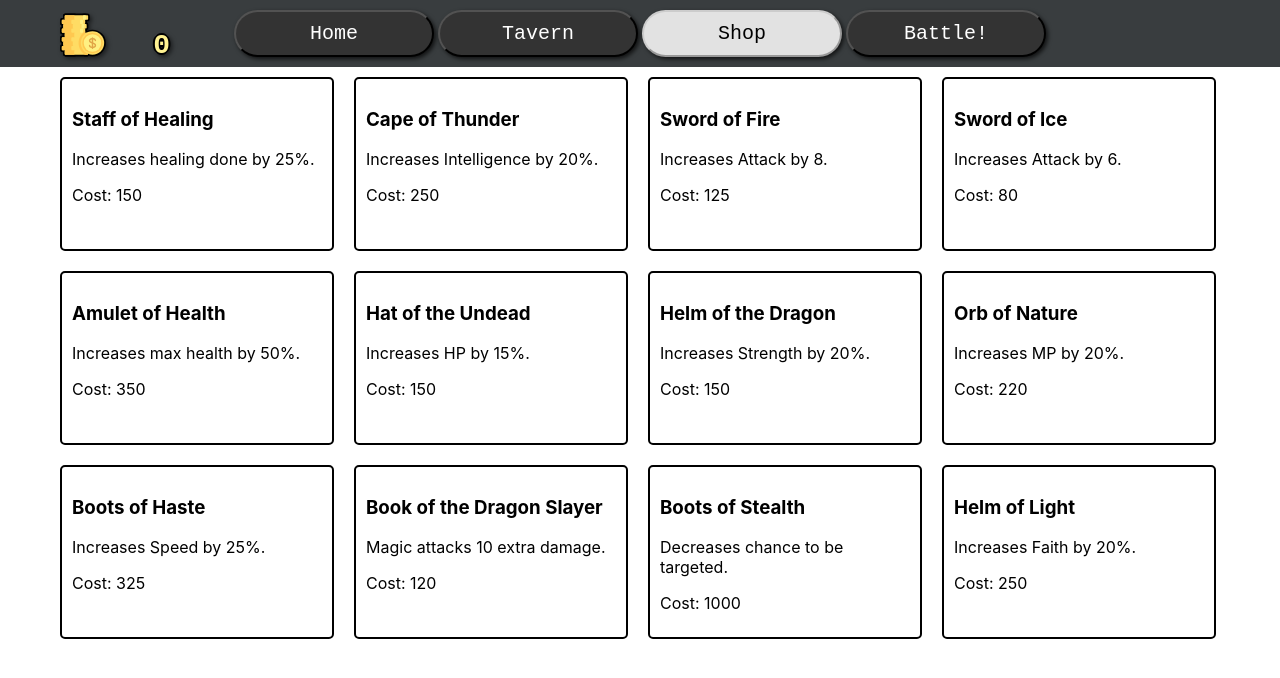
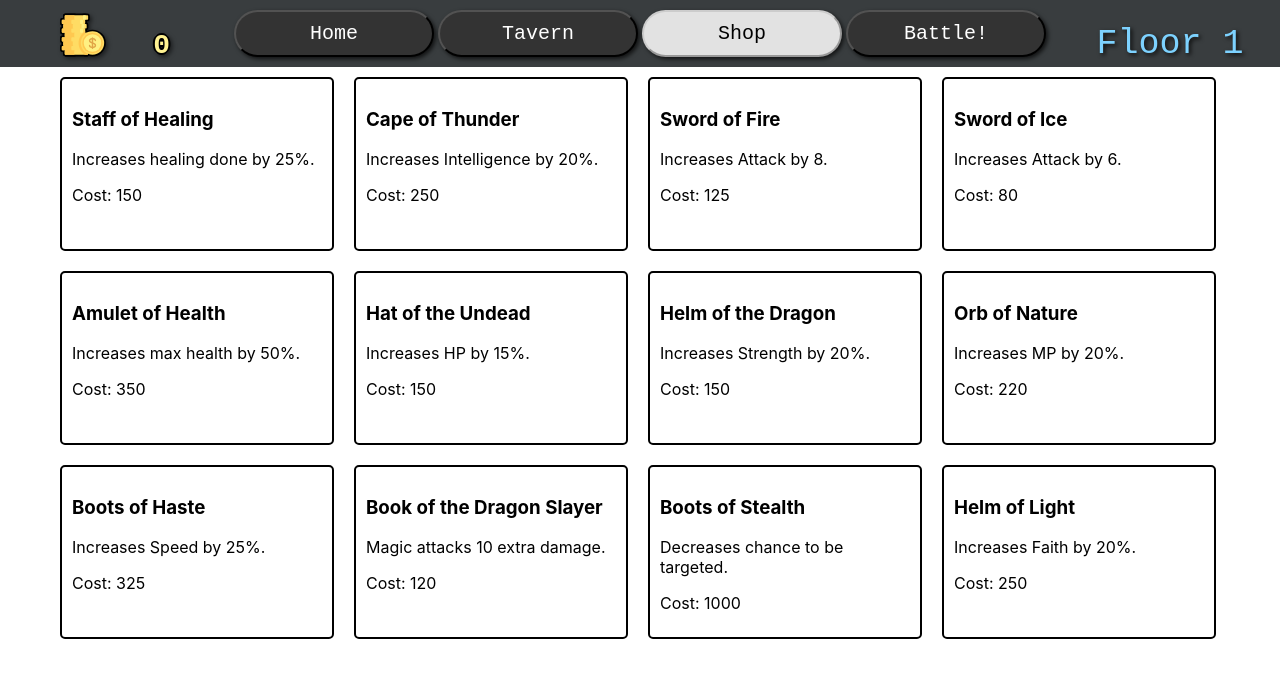
Before and after one commit to nicolas-momo/BM-Game, a React (Create React App) app: page /shop in a window 1280 px wide. Shown: the top 678 px of the page. Built offline with nearby package versions, Linux system fonts and the light colour scheme.

Commit message:
floors em todas as telas com MaxFloor

```diff
--- a/src/Components/Menus/BattleMenu.jsx
+++ b/src/Components/Menus/BattleMenu.jsx
@@ -5,7 +5,7 @@ import { GenericChar } from "../Utility/GenericChar";
 import { warriorTurn, mageTurn, paladinTurn } from "../../CharSkills";
 import BattleStats from "../Utility/BattleStats";
 import { ShowMoney } from "../Utility/ShowMoney";
-import { ShowFloor } from "../Utility/ShowFloor";
+import { ShowFloor } from "../Utility/ShowFloorSelect";
 import { createEnemies, getTargetByWeight } from "../../HelperFuncs";
 
 export class BattleMenu extends React.Component {
--- a/src/Components/Menus/HomeMenu.jsx
+++ b/src/Components/Menus/HomeMenu.jsx
@@ -4,7 +4,7 @@ import { CustomButton } from "../Utility/CustomButton";
 import { GenericChar } from "../Utility/GenericChar";
 import { allyData } from "../../Data";
 import { ShowMoney } from "../Utility/ShowMoney";
-import { ShowFloor } from "../Utility/ShowFloor";
+import { MaxFloor } from "../Utility/MaxFloor";
 
 export class HomeMenu extends React.Component {
   state = {
@@ -80,7 +80,7 @@ export class HomeMenu extends React.Component {
             <CustomButton onClick={ this.goBattle } label={ 'Battle!' } />
           </div>
           <ShowMoney moneyQty={ moneyQty }/>
-          <ShowFloor floor={5}/>
+          <MaxFloor />
           <div style={mystyle}>
             { teamList.map((char) =>
             <div key={char.id}>
--- a/src/Components/Menus/ShopMenu.jsx
+++ b/src/Components/Menus/ShopMenu.jsx
@@ -4,6 +4,7 @@ import { CustomButton } from "../Utility/CustomButton";
 import { ShowMoney } from "../Utility/ShowMoney";
 import { ItemCard } from "../Utility/ItemCard";
 import { itemData } from "../../Data";
+import { MaxFloor } from "../Utility/MaxFloor";
 
 export class ShopMenu extends React.Component {
   state = {
@@ -63,6 +64,7 @@ export class ShopMenu extends React.Component {
       display: "flex",
       flexWrap: "wrap",
       flexDirection: "row",
+      userSelect: 'none'
      }
      const buttons = {
       width:'100vw',
@@ -73,7 +75,6 @@ export class ShopMenu extends React.Component {
       backgroundColor:'#393D3F',
      }
       return (
-        <>
       <div>
         <div style={ buttons }>
           <CustomButton onClick={this.goHome} label={ 'Home' }/>
@@ -81,9 +82,8 @@ export class ShopMenu extends React.Component {
           <CustomButton isDisabled={ true } label={ 'Shop' } />
           <CustomButton onClick={ this.goBattle } label={ 'Battle!' } />
         </div>
-              <div>
         <ShowMoney moneyQty={ moneyQty }/>
-              </div>
+        <MaxFloor/>
         <div style={mystyle}>
           <div style={{display: 'flex', flexWrap:'wrap', marginLeft: '50px'}}>
             {shopItems.map((item) =>
@@ -94,7 +94,6 @@ export class ShopMenu extends React.Component {
           </div>
         </div>
       </div>
-        </>
     );
   }
 }
--- a/src/Components/Menus/TavernMenu.jsx
+++ b/src/Components/Menus/TavernMenu.jsx
@@ -8,6 +8,7 @@ import { ShowMoney } from "../Utility/ShowMoney";
 import { BuyCharIcon } from "../Utility/BuyCharIcon";
 import { ReactComponent as TrashCan } from '../../Styles/svgs/trashCan.svg'
 import '../../Styles/tavern.css'
+import { MaxFloor } from "../Utility/MaxFloor";
 
 export class TavernMenu extends React.Component {
   state = {
@@ -205,6 +206,7 @@ export class TavernMenu extends React.Component {
           { showBench && <CustomButton onClick={ this.showBaseCharList } label={ 'Buy Heroes' } />}
         </div>
         <ShowMoney moneyQty={ moneyQty }/>
+        <MaxFloor/>
         { (showBench && !showBaseChars) && <div className="tavernContainer"> {/* Bench */}
             { benchList.length !== 0 && benchList.map((char) =>
               <div className={`item`} key={ char.id }>
--- /dev/null
+++ b/src/Components/Utility/MaxFloor.jsx
@@ -0,0 +1,37 @@
+import React, { Component } from 'react';
+import '../../Styles/utils.css'
+
+export class MaxFloor extends Component {
+  state = {
+    maxFloor: 1
+  }
+
+  componentDidMount() {
+    const maxFloor = JSON.parse(localStorage.getItem('maxFloor')) || 1;
+    this.setState({ maxFloor })
+  }
+
+  render() {
+    const { maxFloor } = this.state;
+    const floorStyle = {
+      width:'200px',
+      height:'50px',
+      position: 'absolute',
+      top: '0',
+      right: '0',
+      marginRight: '10px',
+      fontSize: '14px',
+      color: 'white',
+      userSelect: 'none',
+      display:'flex',
+    }
+
+    return (
+      <div style={floorStyle}>
+        <div className='showMaxFloor'>
+          {`Floor ${maxFloor}`}
+        </div>
+      </div>
+    )
+  }
+}
--- a/src/Components/Utility/ShowFloor.jsx
+++ b/src/Components/Utility/ShowFloorSelect.jsx
@@ -1,18 +1,14 @@
 import React, { Component } from 'react';
 import PropTypes from 'prop-types';
+import { CustomSelect } from './CustomSelect';
 import '../../Styles/utils.css'
-import { CustomSelect } from './CustomSelect';
 
 export class ShowFloor extends Component {
-  state = {
-    isDragging: false,
-  }
-
   render() {
     const { floor, changeFloor } = this.props;
     const floorStyle = {
       width:'200px',
-      height:'70px',
+      height:'50px',
       position: 'absolute',
       top: '0',
       right: '0',
--- a/src/Styles/utils.css
+++ b/src/Styles/utils.css
@@ -29,8 +29,9 @@
 .customSelectItem {
   color:#000000;
   position: relative;
-  left: 10%;
-  width: 80%;
+  font-size: 25px;
+  left: 15%;
+  width: 70%;
   background-color: #7dd2ff;
   border: 1px solid black;
   border-radius: 5px;
@@ -41,3 +42,18 @@
   background-color: #d1efff;
   color: white
 }
+
+.showMaxFloor {
+  width: 200px;
+  height: 50px;
+  margin: 0px;
+  margin-top: 24px;
+  text-align: center;
+  color:#7dd2ff;
+  font-family: 'Roboto Mono', monospace;
+  filter: drop-shadow(2px 2px 2px rgba(0, 0, 0, 0.8));
+  font-size: clamp(2em, 2vw, 4em);
+  font-weight: 400;
+  font-size: 35px;
+  border: none;
+}
```
Lines whose indentation alone changed are shown as unchanged.
